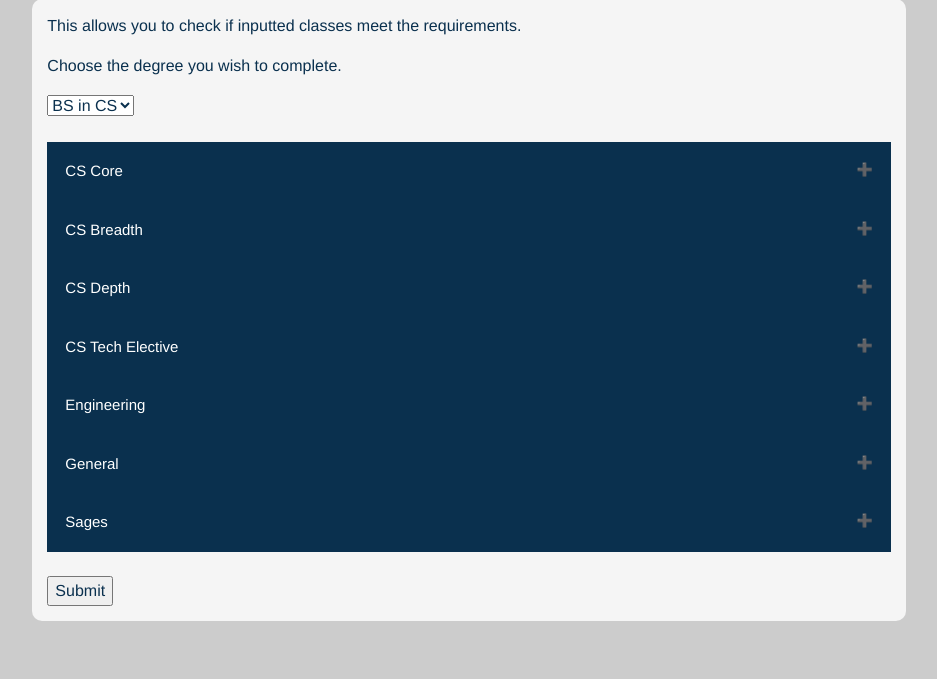
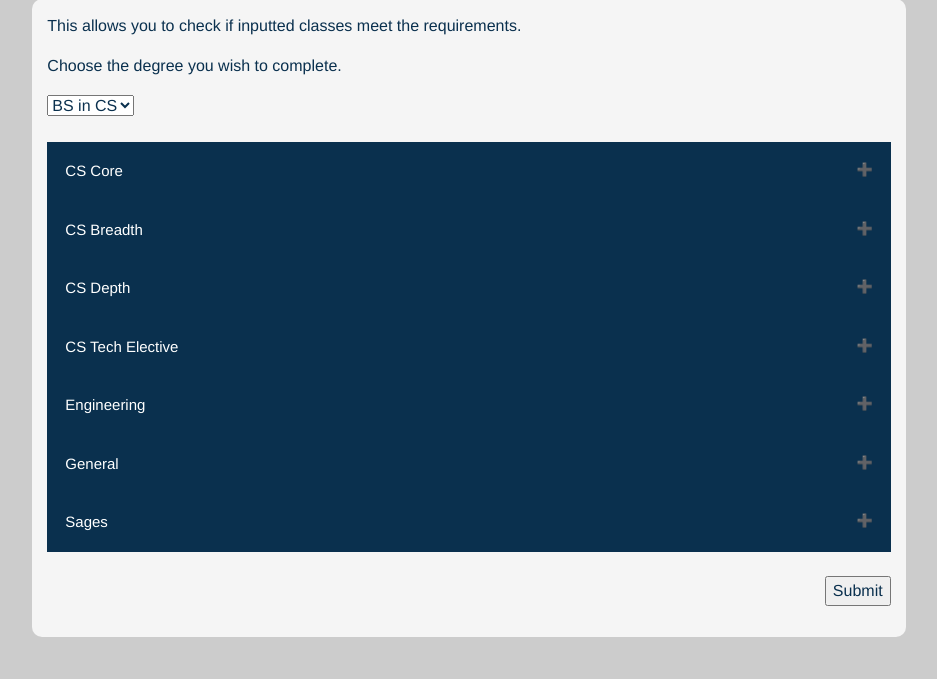
Before and after one commit to carolineyyzhu/csds3932021, a Django app: page /RChecker in a window 1280 px wide. Shown: the part 121-800 px from the top of the page, without its empty margins (171-1108 px from the left). Run offline with Django 3.2, Linux system fonts and the light colour scheme; data comes from the database, SQL or seed files in the repository; some libraries are stand-ins or nearby versions.

Commit message:
Update RChecker
moved submit button to stay consistent

```diff
--- a/CSPOSB/templates/RChecker.html
+++ b/CSPOSB/templates/RChecker.html
@@ -133,7 +133,9 @@
                     {% endfor %}
                 </div>
                 <br/>
-                <input type="submit" value="Submit">
+                <p align="right">
+                  <input type="submit" value="Submit" >
+                </p>
             </div>
         </div>
         <div class="col-md-2"></div>
```
